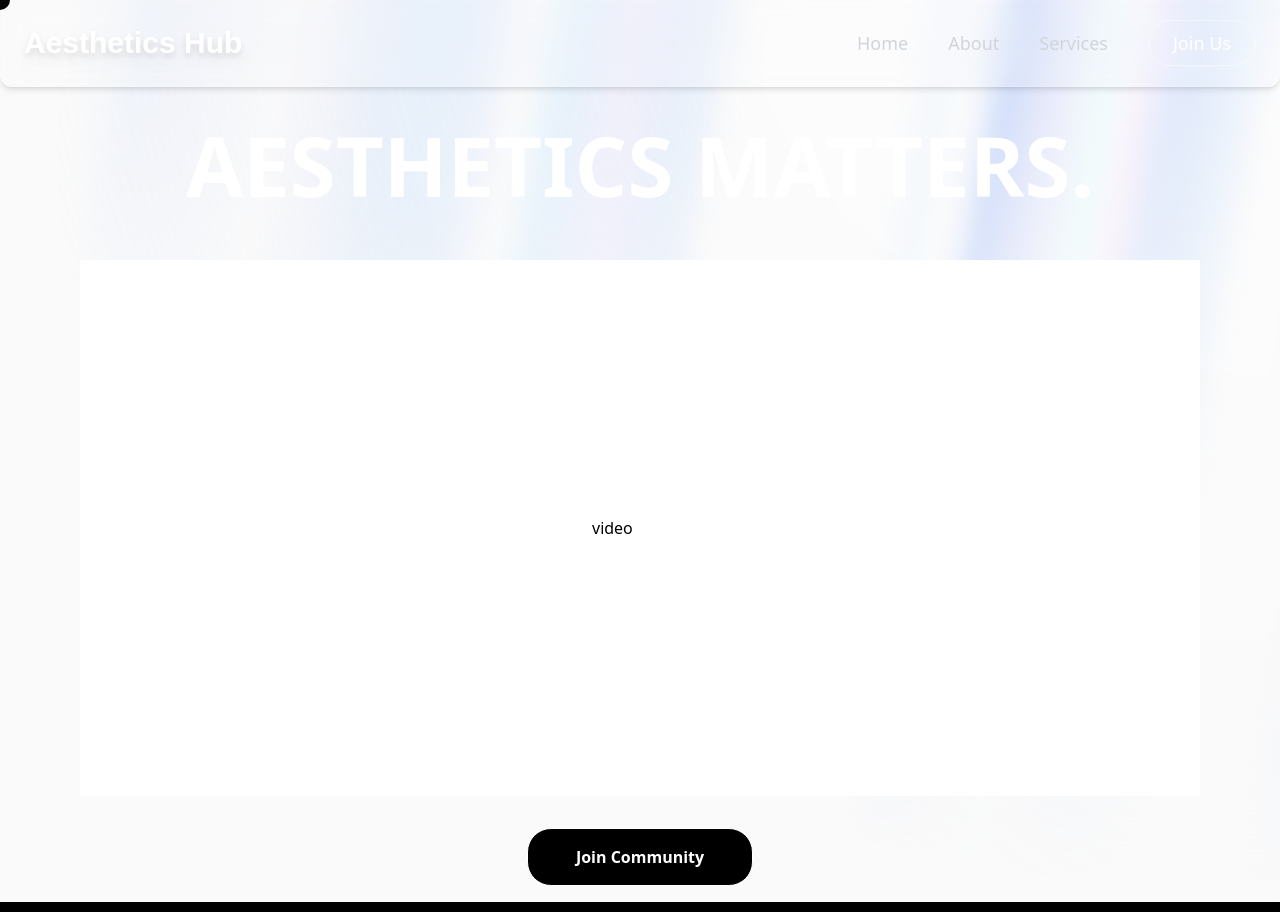
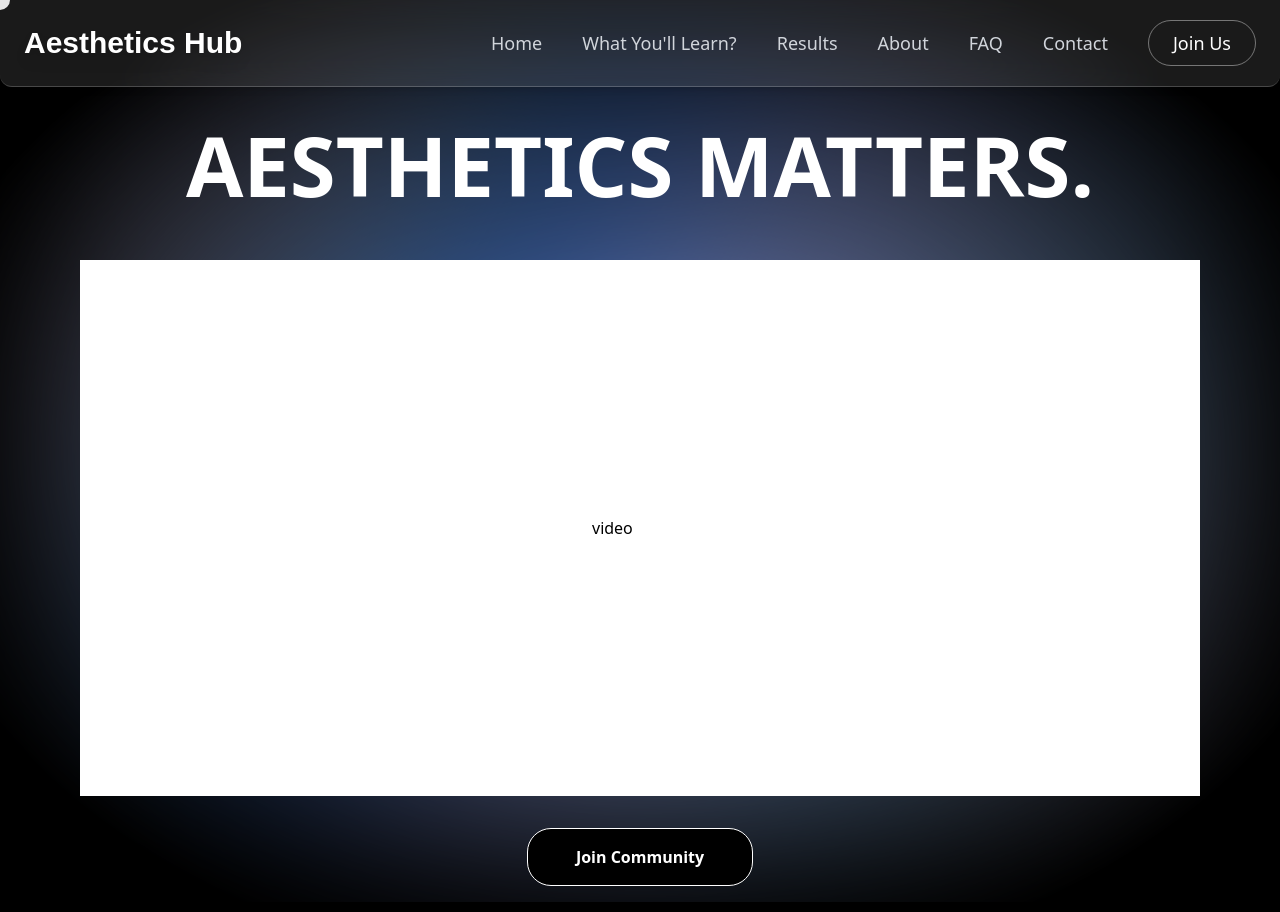
Before and after one commit to SupriyoRana1369/AestheticsHubWeb, a React (Vite) app: page / in a window 1280 px wide. Built offline with nearby package versions, Linux system fonts and the light colour scheme; a web font is replaced by a local one.

Commit message:
Changes in the navbar, changed thhe backgroud of the homepage, reduced lag, changed the profile of the website

```diff
--- a/index.html
+++ b/index.html
@@ -2,7 +2,7 @@
 <html lang="en">
   <head>
     <meta charset="UTF-8" />
-    <link rel="icon" type="image/svg+xml" href="/vite.svg" />
+    <link rel="icon" type="image/png" href="src/assets/AestheticsHub-fotor-20250824162016.png" />
     <meta name="viewport" content="width=device-width, initial-scale=1.0" />
     <title>Aesthetics Hub</title>
     <!-- GSAP CDN -->
--- a/src/AuroraBackground.jsx
+++ b/src/AuroraBackground.jsx
@@ -1,6 +1,6 @@
 "use client";
 import React from "react";
-import { cn } from "./lib/utils"; // import the helper we made
+import { cn } from "./lib/utils";
 
 export function AuroraBackground({
   className,
@@ -12,49 +12,23 @@ export function AuroraBackground({
     <main>
       <div
         className={cn(
-          // 🔥 changed h-[100vh] → min-h-screen
-          "transition-bg relative flex min-h-screen w-full flex-col items-center justify-start bg-zinc-50 text-slate-950 dark:bg-zinc-900",
+          "transition-bg relative flex min-h-screen w-full flex-col items-center justify-start bg-black text-white",
           className
         )}
         {...props}
       >
         {/* Aurora effect */}
-        <div
-          className="absolute inset-0"
-          style={{
-            "--aurora":
-              "repeating-linear-gradient(100deg,#3b82f6_10%,#a5b4fc_15%,#93c5fd_20%,#ddd6fe_25%,#60a5fa_30%)",
-            "--dark-gradient":
-              "repeating-linear-gradient(100deg,#000_0%,#000_7%,transparent_10%,transparent_12%,#000_16%)",
-            "--white-gradient":
-              "repeating-linear-gradient(100deg,#fff_0%,#fff_7%,transparent_10%,transparent_12%,#fff_16%)",
-            "--blue-300": "#93c5fd",
-            "--blue-400": "#60a5fa",
-            "--blue-500": "#3b82f6",
-            "--indigo-300": "#a5b4fc",
-            "--violet-200": "#ddd6fe",
-            "--black": "#000",
-            "--white": "#fff",
-            "--transparent": "transparent",
-          }}
-        >
+        <div className="absolute inset-0 overflow-hidden">
           <div
             className={cn(
-              `after:animate-aurora pointer-events-none absolute -inset-[10px]
-               [background-image:var(--white-gradient),var(--aurora)]
-               [background-size:300%,_200%] [background-position:50%_50%,50%_50%]
-               opacity-50 blur-[10px] invert filter will-change-transform
-               [--aurora:repeating-linear-gradient(100deg,var(--blue-500)_10%,var(--indigo-300)_15%,var(--blue-300)_20%,var(--violet-200)_25%,var(--blue-400)_30%)]
-               [--dark-gradient:repeating-linear-gradient(100deg,var(--black)_0%,var(--black)_7%,var(--transparent)_10%,var(--transparent)_12%,var(--black)_16%)]
-               [--white-gradient:repeating-linear-gradient(100deg,var(--white)_0%,var(--white)_7%,var(--transparent)_10%,var(--transparent)_12%,var(--white)_16%)]
-               after:absolute after:inset-0
-               after:[background-image:var(--white-gradient),var(--aurora)]
-               after:[background-size:200%,_100%] after:[background-attachment:fixed]
-               after:mix-blend-difference after:content-[""]
-               dark:[background-image:var(--dark-gradient),var(--aurora)]
-               dark:invert-0 after:dark:[background-image:var(--dark-gradient),var(--aurora)]`,
+              `pointer-events-none absolute -inset-[20px]
+               [background-image:repeating-linear-gradient(120deg,#3b82f6_10%,#a5b4fc_20%,#93c5fd_30%,#ddd6fe_40%,#60a5fa_50%)]
+               [background-size:200%_200%]
+               animate-[auroraMove_15s_linear_infinite]
+               opacity-60 blur-[80px]
+               mix-blend-screen`,
               showRadialGradient &&
-                `[mask-image:radial-gradient(ellipse_at_100%_0%,black_10%,var(--transparent)_70%)]`
+                `[mask-image:radial-gradient(ellipse_at_center,rgba(0,0,0,1)_20%,transparent_80%)]`
             )}
           ></div>
         </div>
@@ -62,6 +36,21 @@ export function AuroraBackground({
         {/* Content inside aurora */}
         <div className="relative z-10 w-full">{children}</div>
       </div>
+
+      {/* Aurora animation keyframes */}
+      <style jsx>{`
+        @keyframes auroraMove {
+          0% {
+            background-position: 0% 50%;
+          }
+          50% {
+            background-position: 100% 50%;
+          }
+          100% {
+            background-position: 0% 50%;
+          }
+        }
+      `}</style>
     </main>
   );
 }
--- a/src/HomePage.jsx
+++ b/src/HomePage.jsx
@@ -1,8 +1,9 @@
 import { useRef } from "react";
 import gsap from "gsap";
 import { useGSAP } from "@gsap/react";
-import Navbar from './Navbar.jsx';
+import Navbar from "./Navbar.jsx";
 import { AuroraBackground } from "./AuroraBackground";
+
 
 const HomePage = () => {
   const joinCommunity = useRef();
--- a/src/Navbar.jsx
+++ b/src/Navbar.jsx
@@ -10,7 +10,10 @@ export default function Navbar() {
   const navRef = useRef();
   const navHomeRef = useRef();
   const navAboutRef = useRef();
-  const navServicesRef = useRef();
+  const navContactRef = useRef();
+  const navGetRef = useRef();
+  const navResultsRef = useRef();
+  const navFaqRef = useRef();
 
   useGSAP(() => {
     // Animate navbar container
@@ -28,7 +31,7 @@ export default function Navbar() {
     );
 
     // Animate nav links
-    [navHomeRef, navAboutRef, navServicesRef].forEach((ref, i) => {
+    [navHomeRef, navGetRef, navResultsRef, navAboutRef, navFaqRef, navContactRef].forEach((ref, i) => {
       gsap.fromTo(
         ref.current,
         { y: -50, opacity: 0 },
@@ -51,7 +54,7 @@ export default function Navbar() {
 
     // --- Hover animations ---
     const elJoin = joinUsRef.current;
-    const navLinks = [navHomeRef.current, navAboutRef.current, navServicesRef.current];
+    const navLinks = [navHomeRef.current, navGetRef.current, navResultsRef.current, navAboutRef.current, navFaqRef.current, navContactRef.current];
     const elLogo = logoTextRef.current;
 
     // Join Us hover
@@ -70,7 +73,7 @@ export default function Navbar() {
     const onJoinLeave = () => {
       gsap.to(elJoin, {
         scale: 1,
-        backgroundColor: "rgba(255,255,255,0.05)",
+        backgroundColor: "rgba(255,255,255,0.00)",
         backdropFilter: "blur(8px)",
         color: "#ccc",
         borderRadius: "1.5rem",
@@ -148,6 +151,20 @@ export default function Navbar() {
             Home
           </a>
           <a
+            ref={navGetRef}
+            href="#"
+            className="cursor-none text-lg text-gray-300 hover:text-white transition-colors"
+          >
+           What You'll Learn?
+          </a>
+          <a
+            ref={navResultsRef}
+            href="#"
+            className="cursor-none text-lg text-gray-300 hover:text-white transition-colors"
+          >
+           Results
+          </a>
+          <a
             ref={navAboutRef}
             href="#"
             className="cursor-none text-lg text-gray-300 hover:text-white transition-colors"
@@ -155,11 +172,18 @@ export default function Navbar() {
             About
           </a>
           <a
-            ref={navServicesRef}
+            ref={navFaqRef}
             href="#"
             className="cursor-none text-lg text-gray-300 hover:text-white transition-colors"
           >
-            Services
+            FAQ
+          </a>
+          <a
+            ref={navContactRef}
+            href="#"
+            className="cursor-none text-lg text-gray-300 hover:text-white transition-colors"
+          >
+            Contact
           </a>
 
           {/* Join Us button */}
```
Also changed, not shown: src/assets/AestheticsHub-fotor-20250824162016.png (added), src/assets/AestheticsHub.webp (added).
